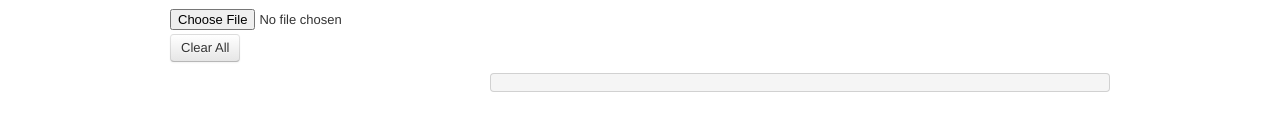
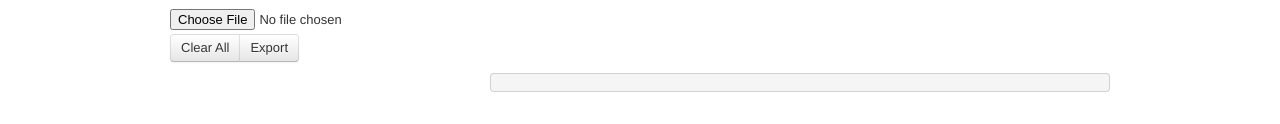
Before and after one commit to AngryLawyer/DwarfHeightmap-coffeescript, a plain HTML site: page index.html in a window 1280 px wide. Shown: the part 249-373 px from the top of the page. Drawn offline with nearby package versions, Linux system fonts and the light colour scheme.

Commit message:
Started putting together export functionality

```diff
--- a/index.html
+++ b/index.html
@@ -81,6 +81,7 @@
                     <input type="file" id="image-loader" name="file"/>
                     <div class="btn-group">
                         <input type="button" class="btn" id="clear" value="Clear All"/>
+                        <input type="button" class="btn" id="export" value="Export"/>
                     </div>
                 </div>
                 <div class="span8">
```
Also changed, not shown: 2 other files.
